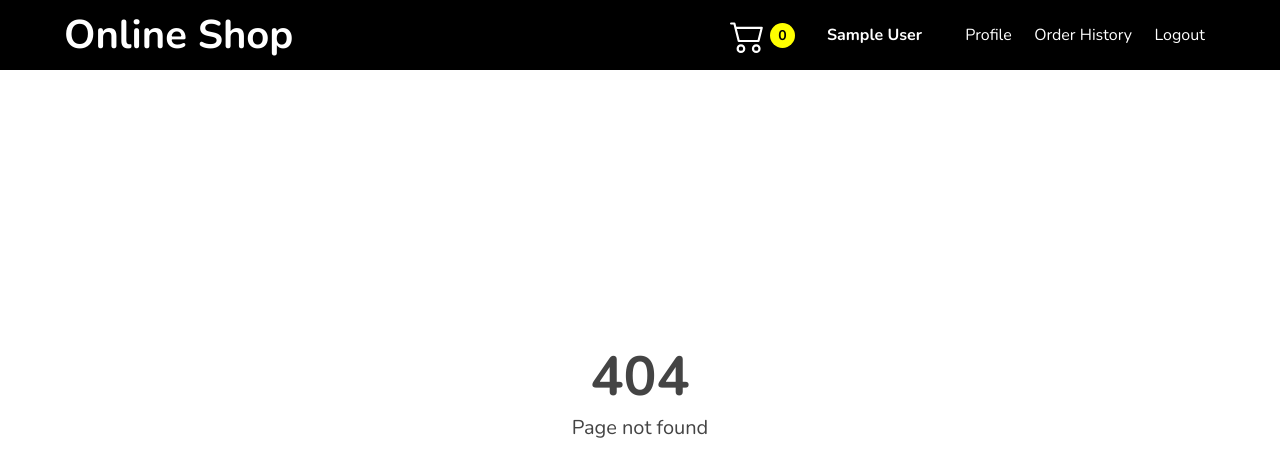
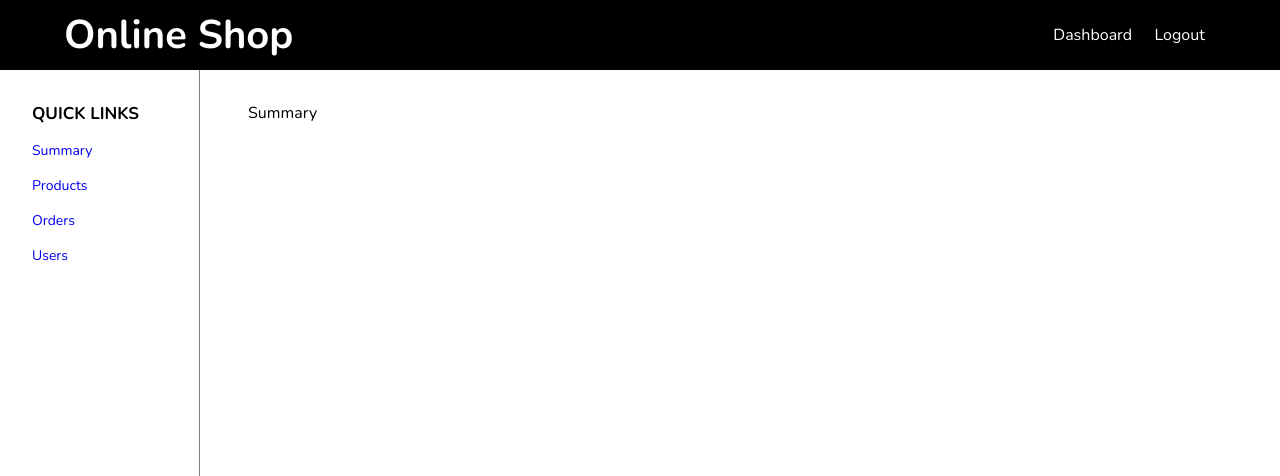
Before and after one commit to chiss7/mern-ecommerce-rtk, a React (Create React App) app in the folder client/: page /admin/summary in a window 1280 px wide. Before the commit this address had no page. Shown: the top 476 px of the page. Built offline with nearby package versions, Linux system fonts and the light colour scheme; sample sign-in values are in the browser's storage.

Commit message:
nested routes added for admin

```diff
--- a/client/src/App.css
+++ b/client/src/App.css
@@ -592,3 +592,39 @@
     float: left;
   }
 }
+
+/* ADMIN */
+/* DASHBOARD */
+.dashboard {
+  display: flex;
+  height: 89vh;
+}
+
+.side-nav {
+  border-right: 1px solid gray;
+  height: calc(100vh - 70px);
+  position: fixed;
+  overflow-y: auto;
+  width: 200px;
+  display: flex;
+  flex-direction: column;
+  padding: 2rem;
+}
+
+.side-nav h3{
+  margin: 0 0 1rem 0;
+  padding: 0;
+  text-transform: uppercase;
+  font-size: 17px;
+}
+.side-nav a{
+  text-decoration: none;
+  margin-bottom: 1rem;
+  font-size: 14px;
+}
+
+.dashboard-content {
+  margin-left: 200px;
+  padding: 2rem 3rem;
+  width: 100%;
+}
--- a/client/src/App.js
+++ b/client/src/App.js
@@ -3,18 +3,24 @@ import "react-toastify/dist/ReactToastify.css";
 import { Route, Routes } from "react-router-dom";
 import { ToastContainer } from "react-toastify";
 import NavBar from "./components/NavBar";
+import AdminRoute from "./components/AdminRoute";
 import {
   Cart,
   CheckoutSuccess,
+  Dashboard,
   Home,
   Login,
   NotFound,
   Order,
   OrderHistory,
+  Orders,
   PlaceOrder,
+  Products,
   Profile,
   Register,
   ShippingAddress,
+  Summary,
+  Users,
 } from "./pages";
 import { useDispatch, useSelector } from "react-redux";
 import { useEffect } from "react";
@@ -84,7 +90,48 @@ function App() {
             </PrivateRoute>
           }
         />
-        <Route path="/checkout-success" element={<CheckoutSuccess />} />
+        <Route
+          path="/admin"
+          element={
+            <AdminRoute>
+              <Dashboard />
+            </AdminRoute>
+          }
+        >
+          <Route
+            path="summary"
+            element={
+              <AdminRoute>
+                <Summary />
+              </AdminRoute>
+            }
+          />
+          <Route
+            path="products"
+            element={
+              <AdminRoute>
+                <Products />
+              </AdminRoute>
+            }
+          />
+          <Route
+            path="orders"
+            element={
+              <AdminRoute>
+                <Orders />
+              </AdminRoute>
+            }
+          />
+          <Route
+            path="users"
+            element={
+              <AdminRoute>
+                <Users />
+              </AdminRoute>
+            }
+          />
+        </Route>
+        {/* <Route path="/checkout-success" element={<CheckoutSuccess />} /> */}
         <Route path="*" element={<NotFound />} />
       </Routes>
     </div>
--- /dev/null
+++ b/client/src/components/AdminRoute.jsx
@@ -0,0 +1,13 @@
+import { useSelector } from "react-redux";
+import LoadingToRedirect from "./LoadingToRedirect";
+
+const AdminRoute = ({ children }) => {
+  const { user } = useSelector((state) => state.auth);
+  return user?.result?._id && user?.result?.isAdmin ? (
+    children
+  ) : (
+    <LoadingToRedirect />
+  );
+};
+
+export default AdminRoute;
--- a/client/src/components/NavBar.jsx
+++ b/client/src/components/NavBar.jsx
@@ -23,6 +23,21 @@ const NavBar = () => {
         <h2>Online Shop</h2>
       </Link>
       <div className="cart-links-container">
+        {user?.result?._id && user?.result?.isAdmin ? (
+          <div className="logged-in">
+            <Link to="/admin/summary">Dashboard</Link>
+            <Link
+              to="/login"
+              onClick={() => {
+                dispatch(setLogout());
+                toast.warning("You have been logged out!");
+              }}
+            >
+              <div className="log-out">Logout</div>
+            </Link>
+          </div>
+        ) : (
+          <>
             <Link to="/cart">
               <div className="nav-cart">
                 <svg
@@ -61,6 +76,8 @@ const NavBar = () => {
                 <Link to="/register">Register</Link>
               </div>
             )}
+          </>
+        )}
       </div>
     </nav>
   );
--- a/client/src/pages/Home.jsx
+++ b/client/src/pages/Home.jsx
@@ -31,6 +31,10 @@ export const Home = () => {
                   <span>{product.description}</span>
                   <span className="price">${product.price}</span>
                 </div>
+                <div>
+                  <span>Category: {product.category}</span><br />
+                  <span>Rating: {product.rating} stars</span>
+                </div>
                 <button onClick={() => handleAddToCart(product)}>
                   Add To Cart
                 </button>
--- /dev/null
+++ b/client/src/pages/admin/Dashboard.jsx
@@ -0,0 +1,18 @@
+import { Link, Outlet } from "react-router-dom";
+
+export const Dashboard = () => {
+  return (
+    <div className="dashboard">
+      <div className="side-nav">
+        <h3>Quick Links</h3>
+        <Link to="/admin/summary">Summary</Link>
+        <Link to="/admin/products">Products</Link>
+        <Link to="/admin/orders">Orders</Link>
+        <Link to="/admin/users">Users</Link>
+      </div>
+      <div className="dashboard-content">
+        <Outlet />
+      </div>
+    </div>
+  );
+};
--- /dev/null
+++ b/client/src/pages/admin/Orders.jsx
@@ -0,0 +1,7 @@
+export const Orders = () => {
+  return (
+    <div>
+      orders
+    </div>
+  )
+}
--- /dev/null
+++ b/client/src/pages/admin/Products.jsx
@@ -0,0 +1,7 @@
+export const Products = () => {
+  return (
+    <div>
+      Products
+    </div>
+  )
+}
--- /dev/null
+++ b/client/src/pages/admin/Summary.jsx
@@ -0,0 +1,7 @@
+export const Summary = () => {
+  return (
+    <div>
+      Summary
+    </div>
+  )
+}
--- /dev/null
+++ b/client/src/pages/admin/Users.jsx
@@ -0,0 +1,7 @@
+export const Users = () => {
+  return (
+    <div>
+      Users
+    </div>
+  )
+}
--- a/client/src/pages/index.js
+++ b/client/src/pages/index.js
@@ -9,3 +9,8 @@ export { PlaceOrder } from "./PlaceOrder";
 export { Order } from "./Order";
 export { OrderHistory } from "./OrderHistory";
 export { Profile } from "./Profile";
+export { Dashboard } from "./admin/Dashboard";
+export { Products } from "./admin/Products";
+export { Orders } from "./admin/Orders";
+export { Users } from "./admin/Users";
+export { Summary } from "./admin/Summary";
--- a/client/src/redux/features/cartSlice.js
+++ b/client/src/redux/features/cartSlice.js
@@ -39,6 +39,10 @@ const cartSlice = createSlice({
         (item) => item._id === action.payload._id
       );
       if (itemIndex >= 0) {
+        if(state.cartItems[itemIndex].cartQuantity === state.cartItems[itemIndex].countInStock){
+          toast.error(`${state.cartItems[itemIndex].name} out of stock!`)
+          return;
+        }
         state.cartItems[itemIndex].cartQuantity += 1;
         toast.info(
           `${state.cartItems[itemIndex].name} increased to cart quantity!`
```
Lines whose indentation alone changed are shown as unchanged.
